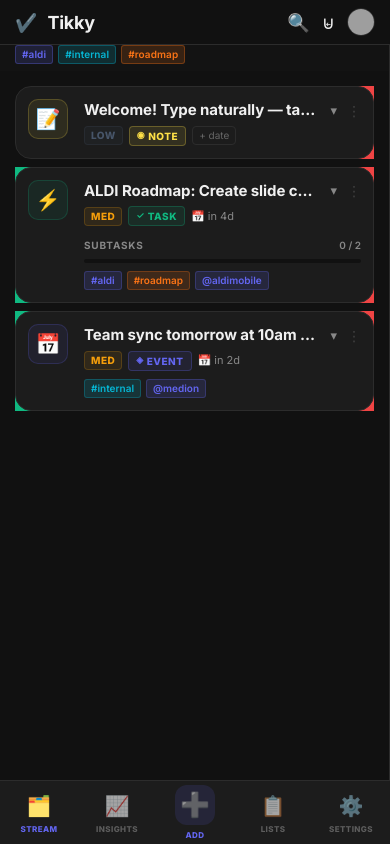
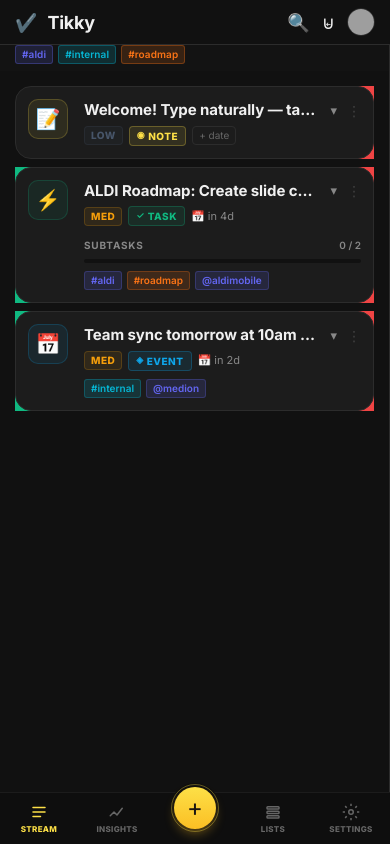
Before and after one commit to alistairbc/tikky, a React (Vite) app: page / in a window 390 px wide. Built offline with nearby package versions, Linux system fonts and the light colour scheme; grey boxes are pictures that could not be loaded.

Commit message:
v1.4.0: Fix type colors (event→sky, thought→slate), redesign mobile nav

```diff
--- a/src/App.tsx
+++ b/src/App.tsx
@@ -1564,7 +1564,7 @@
           <div
             onClick={() => inputRef.current?.focus()}
             className="no-scrollbar"
-            style={{ flex:1, overflowY:"auto", padding: isMobile ? "15px 15px 80px" : "15px", position:"relative" }}
+            style={{ flex:1, overflowY:"auto", padding: isMobile ? "15px 15px 68px" : "15px", position:"relative" }}
           >
             <div style={{ maxWidth: isMobile ? "100%" : 860, margin:"0 auto" }}>
             {(() => {
@@ -1724,7 +1724,7 @@
               {[
                 { k:"all",    l:"All",    c: C.accent,  n: entries.filter(e=>!e.done).length },
                 { k:"tasks",  l:"Tasks",  c:"#10b981", n: entries.filter(e=>e.type==="task"&&!e.done).length },
-                { k:"events", l:"Events", c:"#6366f1", n: entries.filter(e=>e.type==="event"&&!e.done).length },
+                { k:"events", l:"Events", c:"#0ea5e9", n: entries.filter(e=>e.type==="event"&&!e.done).length },
                 { k:"notes",  l:"Notes",  c:"#fde047", n: entries.filter(e=>(e.type==="note"||e.type==="thought")&&!e.done).length },
                 { k:"done",   l:"✓ Done", c:"#64748b", n: entries.filter(e=>e.done).length },
               ].map(({ k, l, c, n }) => (
@@ -1956,7 +1956,7 @@
                         <button onClick={() => setLists(lists.filter(l => l.id !== list.id))} style={{ background:"none", border:`1px solid ${C.border}`, color: C.dim, cursor:"pointer", padding:"6px 10px", borderRadius:8, fontSize:14 }}>🗑</button>
                       </div>
                     </div>
-                    <div style={{ flex:1, overflowY:"auto", padding: isMobile ? "25px 25px 80px" : "25px" }}>
+                    <div style={{ flex:1, overflowY:"auto", padding: isMobile ? "25px 25px 68px" : "25px" }}>
                       <div style={{ maxWidth:700, margin:"0 auto" }}>
                         <div style={{ marginBottom:20, position:"relative" }}>
                           <input
@@ -2029,7 +2029,7 @@
             </div>
           </div>
         ) : primaryTab === "insights" ? (
-          <div style={{ flex:1, overflowY:"auto", background: C.bg, padding: isMobile ? "20px 20px 80px" : 40 }}>
+          <div style={{ flex:1, overflowY:"auto", background: C.bg, padding: isMobile ? "20px 20px 68px" : 40 }}>
             <div style={{ maxWidth: 800, margin:"0 auto" }}>
               <div style={{ display:"flex", alignItems:"center", gap:12, marginBottom:30 }}>
                 <div style={{ width:40, height:40, borderRadius:12, background:`linear-gradient(135deg, ${C.accent}, #818cf8)`, display:"flex", alignItems:"center", justifyContent:"center", color:"white", fontSize:20 }}>✦</div>
@@ -2111,7 +2111,7 @@
             onEntryClick={(id) => { setExpanded(id); setPrimaryTab("stream"); }}
           />
         ) : (
-          <div className="no-scrollbar" style={{ flex:1, overflowY:"auto", background: "transparent", padding: isMobile ? "20px 20px 80px" : 40 }}>
+          <div className="no-scrollbar" style={{ flex:1, overflowY:"auto", background: "transparent", padding: isMobile ? "20px 20px 68px" : 40 }}>
             <div style={{ maxWidth: 640, margin:"0 auto" }}>
               <div style={{ marginBottom:36 }}>
                 <div style={{ fontSize:10, fontWeight:700, color: C.accent, textTransform:"uppercase", letterSpacing:"0.12em", marginBottom:14 }}>Theme & Accent</div>
@@ -2286,50 +2286,41 @@
       </div>
 
       {isMobile && (
-        <div style={{ position:"fixed", bottom:0, left:0, right:0, height:64, background: C.surface, borderTop:`1px solid ${C.border}`, display:"flex", alignItems:"center", justifyContent:"space-around", zIndex:500, backdropFilter:"blur(12px)", paddingBottom:"env(safe-area-inset-bottom)" }}>
-          {[
-            { key:"stream",   label:"Stream",   icon:"🗂️" },
-            { key:"insights", label:"Insights", icon:"📈" },
-            { key:"add",      label:"Add",      icon:"➕" },
-            { key:"lists",    label:"Lists",    icon:"📋" },
-            { key:"settings", label:"Settings", icon:"⚙️" },
-          ].map(({ key, label, icon }) => (
+        <div style={{ position:"fixed", bottom:0, left:0, right:0, height:52, background:"#0e0e0e", borderTop:"1px solid #1c1c1c", display:"flex", alignItems:"center", zIndex:500, paddingBottom:"env(safe-area-inset-bottom)" }}>
+
+          {/* Stream */}
+          <button onClick={() => setPrimaryTab("stream")} style={{ flex:1, height:"100%", background:"none", border:"none", display:"flex", flexDirection:"column", alignItems:"center", justifyContent:"center", gap:2, color: primaryTab==="stream" ? "#fde047" : "#666", cursor:"pointer", fontFamily:"inherit" }}>
+            <svg width="18" height="18" viewBox="0 0 24 24" fill="none" stroke="currentColor" strokeWidth="2" strokeLinecap="round"><path d="M4 6h16M4 12h16M4 18h10"/></svg>
+            <span style={{ fontSize:8, fontWeight:800, textTransform:"uppercase", letterSpacing:"0.04em" }}>Stream</span>
+          </button>
+
+          {/* Insights */}
+          <button onClick={() => setPrimaryTab("insights")} style={{ flex:1, height:"100%", background:"none", border:"none", display:"flex", flexDirection:"column", alignItems:"center", justifyContent:"center", gap:2, color: primaryTab==="insights" ? "#fde047" : "#666", cursor:"pointer", fontFamily:"inherit" }}>
+            <svg width="18" height="18" viewBox="0 0 24 24" fill="none" stroke="currentColor" strokeWidth="2" strokeLinecap="round" strokeLinejoin="round"><path d="M3 17l5-5 4 4 7-9"/></svg>
+            <span style={{ fontSize:8, fontWeight:800, textTransform:"uppercase", letterSpacing:"0.04em" }}>Insights</span>
+          </button>
+
+          {/* Add — raised yellow button */}
+          <div style={{ flex:1, display:"flex", justifyContent:"center", position:"relative" }}>
             <button
-              key={key}
-              onClick={() => {
-                if (key === "add") setShowMobileCompose(true);
-                else setPrimaryTab(key as any);
-              }}
-              style={{
-                flex:1,
-                height:"100%",
-                background:"none",
-                border:"none",
-                display:"flex",
-                flexDirection:"column",
-                alignItems:"center",
-                justifyContent:"center",
-                gap:2,
-                color: (key === "add") ? C.accent : (primaryTab === key ? C.accent : C.dim),
-                transition:"all .2s",
-                opacity: (key === "add" || primaryTab === key) ? 1 : 0.6
-              }}
-            >
-              <div style={{
-                width: key === "add" ? 40 : "auto",
-                height: key === "add" ? 40 : "auto",
-                borderRadius: key === "add" ? 12 : 0,
-                background: key === "add" ? `${C.accent}22` : "none",
-                display:"flex",
-                alignItems:"center",
-                justifyContent:"center",
-                marginBottom: key === "add" ? 2 : 0
-              }}>
-                <span style={{ fontSize: key === "add" ? 24 : 20 }}>{icon}</span>
-              </div>
-              <span style={{ fontSize:8, fontWeight:800, textTransform:"uppercase", letterSpacing:"0.05em" }}>{label}</span>
-            </button>
-          ))}
+              className="nav-add-btn"
+              onClick={() => setShowMobileCompose(true)}
+              aria-label="Add entry"
+            >+</button>
+          </div>
+
+          {/* Lists */}
+          <button onClick={() => setPrimaryTab("lists")} style={{ flex:1, height:"100%", background:"none", border:"none", display:"flex", flexDirection:"column", alignItems:"center", justifyContent:"center", gap:2, color: primaryTab==="lists" ? "#fde047" : "#666", cursor:"pointer", fontFamily:"inherit" }}>
+            <svg width="18" height="18" viewBox="0 0 24 24" fill="none" stroke="currentColor" strokeWidth="2" strokeLinecap="round" strokeLinejoin="round"><rect x="4" y="5" width="16" height="3" rx="1"/><rect x="4" y="11" width="16" height="3" rx="1"/><rect x="4" y="17" width="16" height="3" rx="1"/></svg>
+            <span style={{ fontSize:8, fontWeight:800, textTransform:"uppercase", letterSpacing:"0.04em" }}>Lists</span>
+          </button>
+
+          {/* Settings */}
+          <button onClick={() => setPrimaryTab("settings")} style={{ flex:1, height:"100%", background:"none", border:"none", display:"flex", flexDirection:"column", alignItems:"center", justifyContent:"center", gap:2, color: primaryTab==="settings" ? "#fde047" : "#666", cursor:"pointer", fontFamily:"inherit" }}>
+            <svg width="18" height="18" viewBox="0 0 24 24" fill="none" stroke="currentColor" strokeWidth="2"><circle cx="12" cy="12" r="3"/><path d="M12 1v3M12 20v3M4.2 4.2l2.1 2.1M17.7 17.7l2.1 2.1M1 12h3M20 12h3M4.2 19.8l2.1-2.1M17.7 6.3l2.1-2.1"/></svg>
+            <span style={{ fontSize:8, fontWeight:800, textTransform:"uppercase", letterSpacing:"0.04em" }}>Settings</span>
+          </button>
+
         </div>
       )}
 
--- a/src/changelog.ts
+++ b/src/changelog.ts
@@ -1,6 +1,12 @@
 import { CLR } from "./constants";
 
 export const CHANGELOG = [
+  { version:"1.4.0", date:"2026-04-27", label:"Design System Complete", items:[
+    "Correct type colors: Event → sky blue (#0ea5e9), Thought → slate (#64748b), violet reserved for AI",
+    "New CSS tokens: --event-ink, --thought-ink, --ai, --ai-light, --glow-event, --glow-thought, --glow-ai",
+    "Mobile bottom nav redesigned: SVG icons, raised yellow + button, 52px height, yellow active state",
+    "Mobile scroll padding adjusted for new nav height",
+  ]},
   { version:"1.3.0", date:"2026-04-27", label:"Calendar View", items:[
     "New Calendar tab (📅) — full month-grid view of all entries that have a due date",
     "Overdue banner at the top of the calendar when you have past-due items, with a live summary",
--- a/src/index.css
+++ b/src/index.css
@@ -53,12 +53,17 @@
   --accent-44: #6366f170;
   --accent-66: #6366f1a8;
 
-  /* Semantic type colors */
-  --note:      #fde047; /* yellow · the sticky                          */
-  --note-ink:  #1a1410; /* dark ink on yellow note                      */
-  --task:      #10b981; /* green  · ✓ checkable                         */
-  --event:     #6366f1; /* indigo · ◈ scheduled (was amber)             */
-  --thought:   #8b5cf6; /* violet · ◎ thread / idea                     */
+  /* Semantic type colors — canonical design-system values */
+  --note:      #fde047; /* yellow · ◉ the genesis sticky                 */
+  --note-ink:  #1a1410; /* dark ink on yellow note                       */
+  --note-edge: #a16207; /* amber border for note chip                    */
+  --task:      #10b981; /* green  · ✓ checkable                          */
+  --event:     #0ea5e9; /* sky    · ◈ scheduled in time                  */
+  --event-ink: #7dd3fc; /* light-sky text on event badge                 */
+  --thought:   #64748b; /* slate  · ◎ open-ended / thread                */
+  --thought-ink: #cbd5e1; /* light-slate text on thought badge           */
+  --ai:        #8b5cf6; /* violet · AI orchestrated (5th type, evolved)  */
+  --ai-light:  #a78bfa; /* lighter violet for AI glow/spine              */
 
   /* Priority */
   --pri-high:   #ef4444;
@@ -115,6 +120,9 @@
   --glow-accent:  0 0 12px var(--accent-22);
   --glow-task:    0 0 6px #10b98166;
   --glow-note:    0 0 6px #fde04766;
+  --glow-event:   0 0 6px #0ea5e966;
+  --glow-thought: 0 0 6px #64748b66;
+  --glow-ai:      0 0 10px #8b5cf699;
 
   /* Motion — brisk, not bouncy */
   --dur-instant: 80ms;
@@ -196,4 +204,32 @@
     flex: 1;
     margin-top: 3px;
   }
+
+  /* Mobile bottom nav raised add button */
+  .nav-add-btn {
+    width: 42px;
+    height: 42px;
+    border-radius: 50%;
+    background: linear-gradient(180deg, #fde047, #fbbf24);
+    color: #1a1410;
+    display: flex;
+    align-items: center;
+    justify-content: center;
+    font-size: 24px;
+    font-weight: 300;
+    margin-top: -22px;
+    box-shadow: 0 6px 12px -2px rgba(253,191,36,0.4), 0 0 0 4px #0e0e0e;
+    position: relative;
+    flex-shrink: 0;
+    border: none;
+    cursor: pointer;
+    line-height: 0;
+  }
+  .nav-add-btn::after {
+    content: "";
+    position: absolute;
+    inset: -3px;
+    border-radius: 50%;
+    border: 1.5px solid rgba(253,224,71,0.35);
+  }
 }
```
Also changed, not shown: src/constants.ts (+7 -5 lines).
